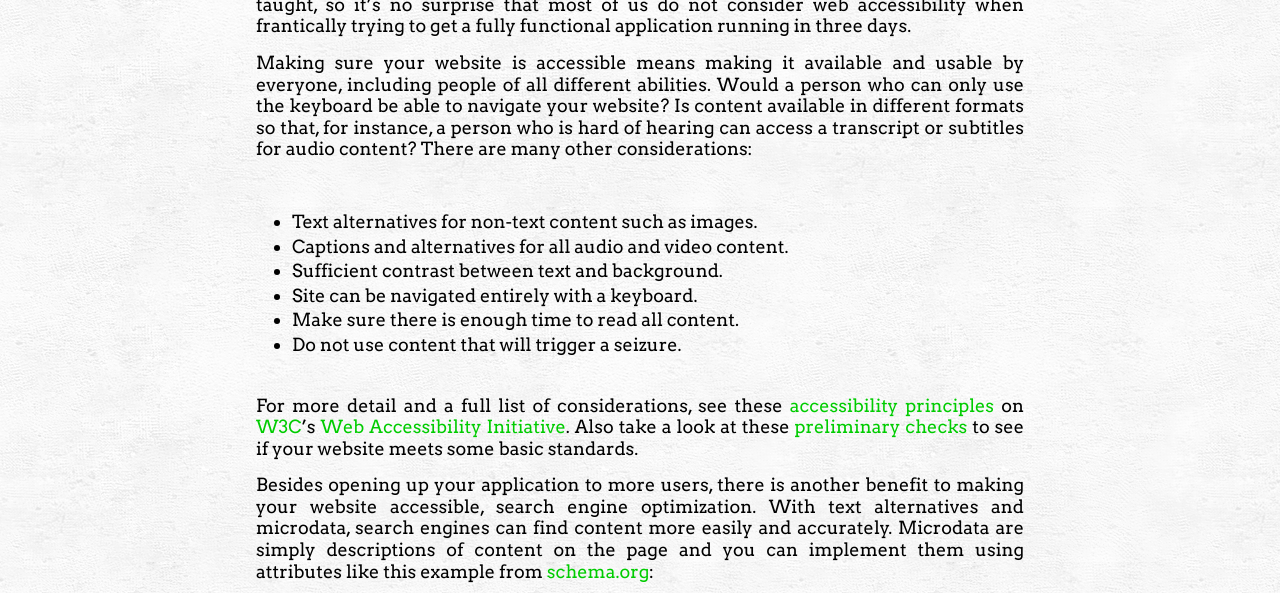
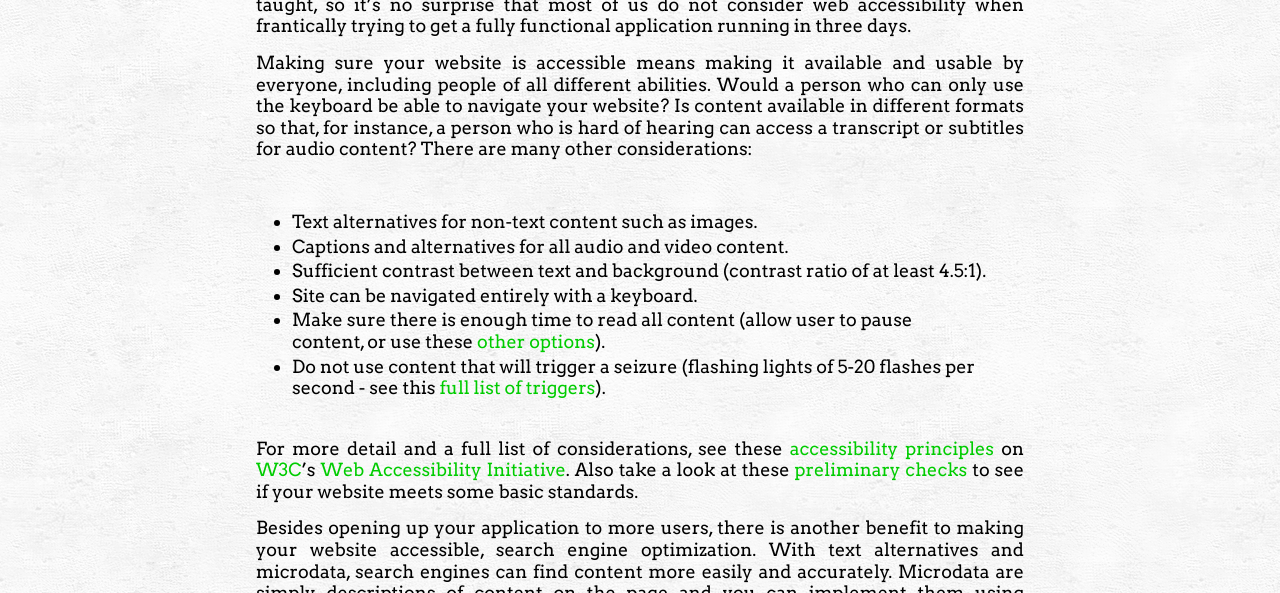
Before and after one commit to bethsecor/bethsecor.github.io, a Jekyll site: the page built from _posts/2016-03-24-web-accessibility.html, in a window 1280 px wide and 900 px high, scrolled down 503 px, cut to the strip 0-593 px from the top of the window. Built offline with Jekyll 4.4.1, drawn with Linux system fonts in a browser that asks for light colours; some web fonts are replaced.

Commit message:
Update web accessibility blog post

```diff
--- a/_posts/2016-03-24-web-accessibility.html
+++ b/_posts/2016-03-24-web-accessibility.html
@@ -15,10 +15,10 @@ date: 2016-03-24
   <ul>
     <li>Text alternatives for non-text content such as images.</li>
     <li>Captions and alternatives for all audio and video content.</li>
-    <li>Sufficient contrast between text and background.</li>
+    <li>Sufficient contrast between text and background (contrast ratio of at least 4.5:1).</li>
     <li>Site can be navigated entirely with a keyboard.</li>
-    <li>Make sure there is enough time to read all content.</li>
-    <li>Do not use content that will trigger a seizure.</li>
+    <li>Make sure there is enough time to read all content (allow user to pause content, or use these <a href="https://www.w3.org/WAI/WCAG20/quickref/#time-limits">other options</a>).</li>
+    <li>Do not use content that will trigger a seizure (flashing lights of 5-20 flashes per second - see this <a href="http://www.epilepsy.com/learn/triggers-seizures/photosensitivity-and-seizures">full list of triggers</a>).</li>
   </ul>
 </div>
 
```
Also changed, not shown: 5 other files.
